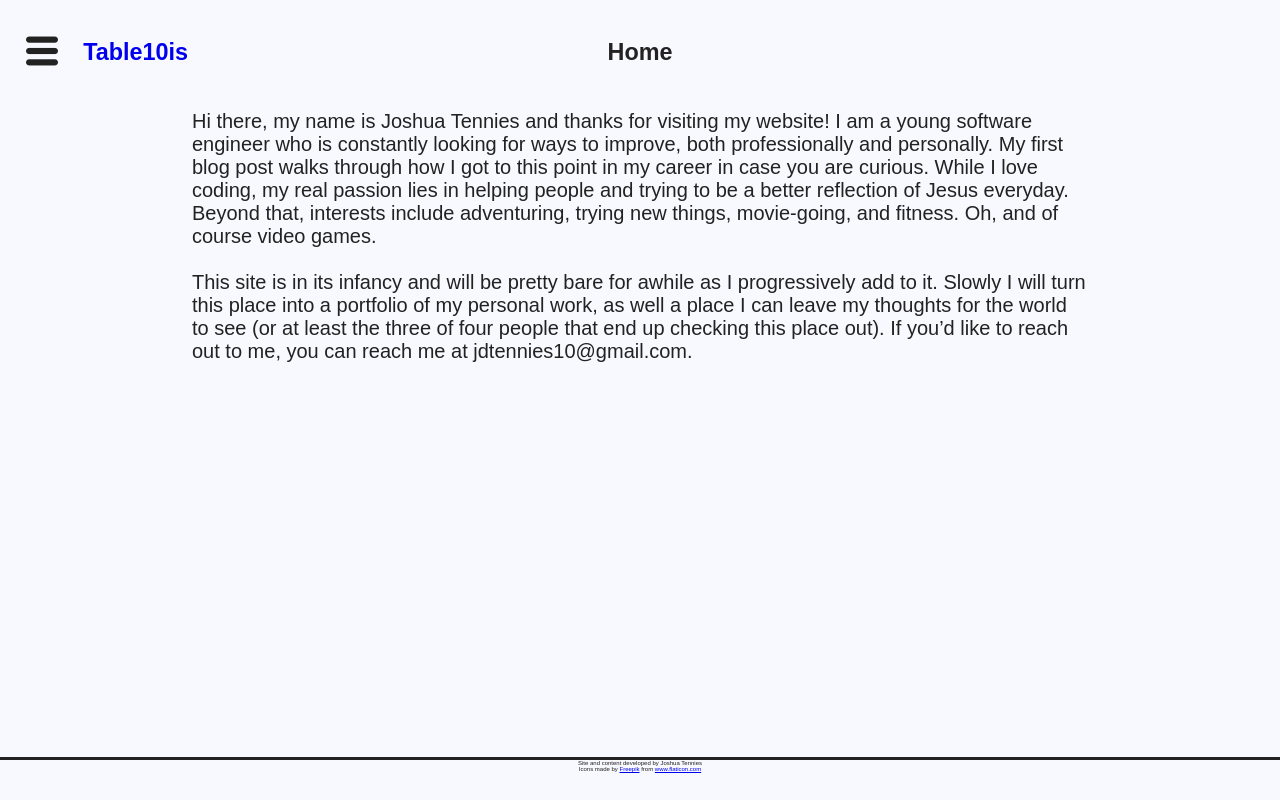
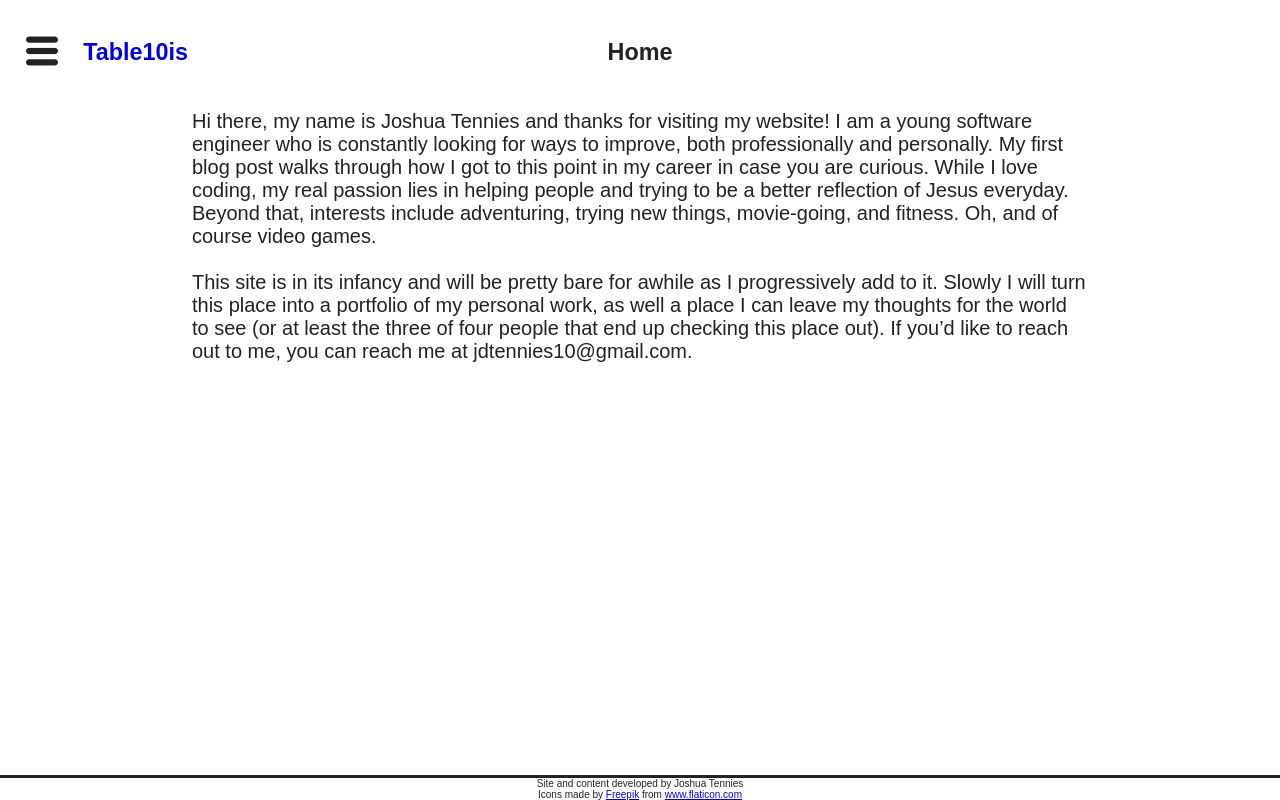
Before and after one commit to jtennies10/personal-website, a React (Create React App) app: page / in a window 1280 px wide. Built offline with nearby package versions, Linux system fonts and the light colour scheme.

Commit message:
Styling changes, fixed footer

```diff
--- a/src/assets/blog-titles.js
+++ /dev/null
@@ -1,2 +0,0 @@
-export const BLOG_TITLES =
-`How I Got Here`
--- a/src/assets/styling.css
+++ b/src/assets/styling.css
@@ -12,8 +12,8 @@
 }
 
 .nav-bar-expanded {
-    background-color:#222222;
-    color:#F8F8FF;
+    background-color:#111111;
+    color:white;
     padding-left:2vw;
     padding-top:2vh;
     display: flex;
@@ -24,8 +24,8 @@
 }
 
 .mobile-nav-bar-expanded {
-    background-color:#222222;
-    color:#F8F8FF;
+    background-color:#111111;
+    color:white;
     padding-left:2vw;
     padding-top:2vh;
     display: flex;
@@ -51,7 +51,7 @@
 }
 
 .link {
-    color:#F8F8FF;
+    color:white;
     text-decoration: none;
     outline-style: none;
 }
@@ -103,13 +103,13 @@
 
 .blog-post-link {
     text-decoration: none;
-    background-color:#F8F8FF;
-    margin-top:2vh;
-    margin-bottom:2vh;
+    background-color:white;
+    margin-top:1vh;
+    margin-bottom:1vh;
     width:60%;
     overflow:hidden;
     white-space: nowrap;
-    border-radius:15%;
+    border-radius:5%;
     float:right;
     margin-right:3vw;
 }
@@ -142,10 +142,7 @@
 }
 
 .footer {
-    left: 0;
-    bottom: 0;
     width: 100vw;
-    min-height: 5vh;
     border-top-color: #222222;
     border-top: 3px solid #222222;
     color: #222222;
@@ -153,7 +150,10 @@
 }
 
 .footer-content {
-    font-size: 0.01em;
+    font-size: 0.5em;
+    padding: 0;
+    border: 0;
+    margin: 0;
 }
 
 .home-link {
--- a/src/index.css
+++ b/src/index.css
@@ -3,7 +3,7 @@ body {
   font-family: sans-serif;
   -webkit-font-smoothing: antialiased;
   -moz-osx-font-smoothing: grayscale;
-  background-color:#F8F8FF;
+  background-color:white;
   color:#222222;
   font-size: 1.25em;
 }
```
